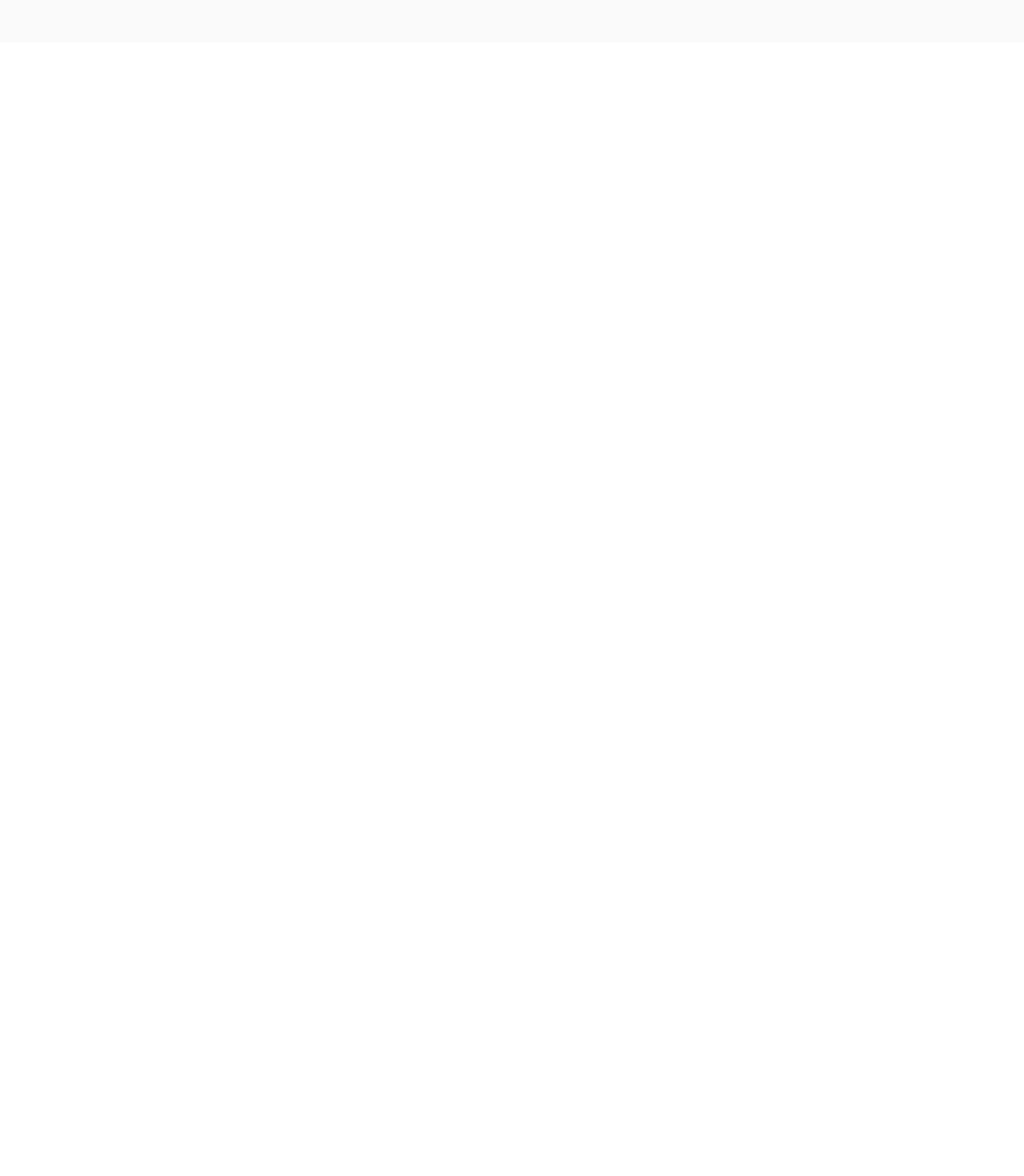
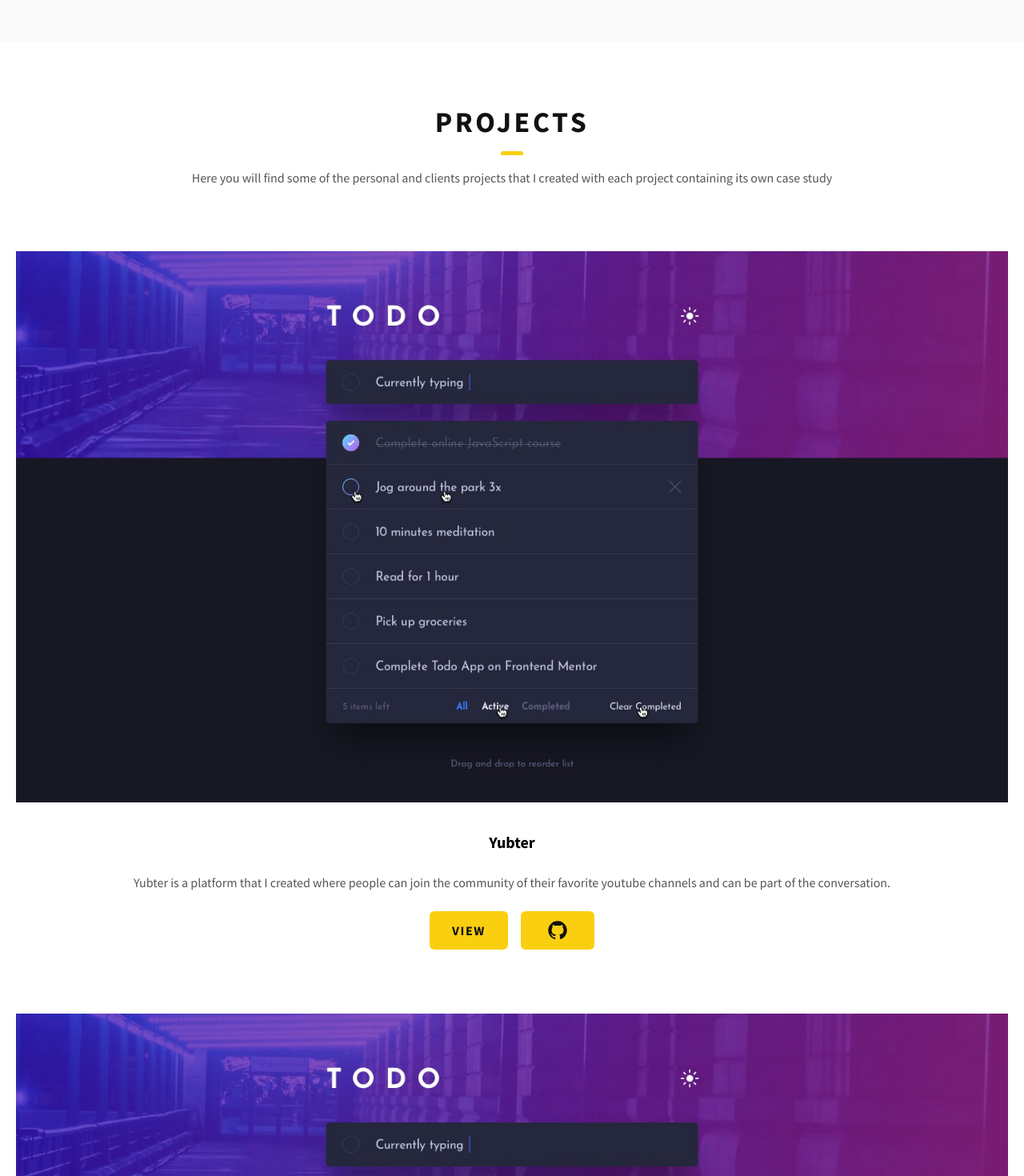
Before and after one commit to Mhmd-Kamal/portfolio, a Next.js app: page / in a window 1280 px wide. Shown: the part 1280-2750 px from the top of the page at 80% size. Before the commit the page ends 1397 px from the top, so only its background shows below. Built offline with nearby package versions, Linux system fonts and the light colour scheme.

Commit message:
add Projects section

```diff
--- /dev/null
+++ b/components/ProjectCard.js
@@ -0,0 +1,38 @@
+const ProjectCard = () => {
+  return (
+    <div className="w-full flex flex-col gap-9">
+      <div className=" ">
+        <img src={"/projects/todo-app.jpg"} alt="project snapshot" />
+      </div>
+      <div className="flex flex-col items-center gap-6">
+        <h3 className="font-bold text-xl">Yubter</h3>
+        <p className="text-center text-[#555] font-medium tracking-[1.5]">
+          Yubter is a platform that I created where people can join the
+          community of their favorite youtube channels and can be part of the
+          conversation.
+        </p>
+        <div className="flex items-center gap-4">
+          <a
+            href="https://vercel.com/mhmd-kamal/rest-countries-api-with-color-theme-switcher"
+            className="cursor-pointer text-[#111] bg-[#facf0f] tracking-widest font-bold px-7 py-3 inline-block uppercase rounded-md"
+          >
+            View
+          </a>
+          <a
+            href="https://vercel.com/mhmd-kamal/rest-countries-api-with-color-theme-switcher"
+            className="cursor-pointer text-[#111] bg-[#facf0f] tracking-widest font-bold p-2.5 px-8  inline-block uppercase rounded-md"
+          >
+            <svg className="w-7 h-7" viewBox="0 0 24 24">
+              <path
+                fill="currentColor"
+                d="M12,2A10,10 0 0,0 2,12C2,16.42 4.87,20.17 8.84,21.5C9.34,21.58 9.5,21.27 9.5,21C9.5,20.77 9.5,20.14 9.5,19.31C6.73,19.91 6.14,17.97 6.14,17.97C5.68,16.81 5.03,16.5 5.03,16.5C4.12,15.88 5.1,15.9 5.1,15.9C6.1,15.97 6.63,16.93 6.63,16.93C7.5,18.45 8.97,18 9.54,17.76C9.63,17.11 9.89,16.67 10.17,16.42C7.95,16.17 5.62,15.31 5.62,11.5C5.62,10.39 6,9.5 6.65,8.79C6.55,8.54 6.2,7.5 6.75,6.15C6.75,6.15 7.59,5.88 9.5,7.17C10.29,6.95 11.15,6.84 12,6.84C12.85,6.84 13.71,6.95 14.5,7.17C16.41,5.88 17.25,6.15 17.25,6.15C17.8,7.5 17.45,8.54 17.35,8.79C18,9.5 18.38,10.39 18.38,11.5C18.38,15.32 16.04,16.16 13.81,16.41C14.17,16.72 14.5,17.33 14.5,18.26C14.5,19.6 14.5,20.68 14.5,21C14.5,21.27 14.66,21.59 15.17,21.5C19.14,20.16 22,16.42 22,12A10,10 0 0,0 12,2Z"
+              />
+            </svg>
+          </a>
+        </div>
+      </div>
+    </div>
+  );
+};
+
+export default ProjectCard;
--- /dev/null
+++ b/components/Projects.jsx
@@ -0,0 +1,24 @@
+import ProjectCard from "./ProjectCard";
+
+export default function Projects() {
+  return (
+    <section id="projects" className="px-5 py-20 flex flex-col gap-20">
+      <div className="flex flex-col items-center gap-4">
+        <h2 className="uppercase text-4xl text-[#111] tracking-widest font-bold text-center">
+          Projects
+        </h2>
+        <div className="w-7 h-[5px] bg-[#facf0f] rounded-full mx-auto" />
+        <p className="text-center text-[#555] font-medium tracking-[1.5]">
+          Here you will find some of the personal and clients projects that I
+          created with each project containing its own case study
+        </p>
+      </div>
+      <div className="flex flex-col gap-20">
+        <ProjectCard />
+        <ProjectCard />
+        <ProjectCard />
+        <ProjectCard />
+      </div>
+    </section>
+  );
+}
--- a/pages/index.tsx
+++ b/pages/index.tsx
@@ -4,6 +4,7 @@
 import NavBar from "../components/NavBar";
 import Hero from "../components/Hero";
 import About from "../components/About";
+import Projects from "../components/Projects";
 
 const Home: NextPage = () => {
   return (
@@ -17,6 +18,7 @@
       <main className="flex flex-col items-center flex-1 w-full m-16">
         <Hero />
         <About />
+        <Projects />
       </main>
     </div>
   );
```
Also changed, not shown: public/github.svg (added), public/projects/todo-app.jpg (added).
